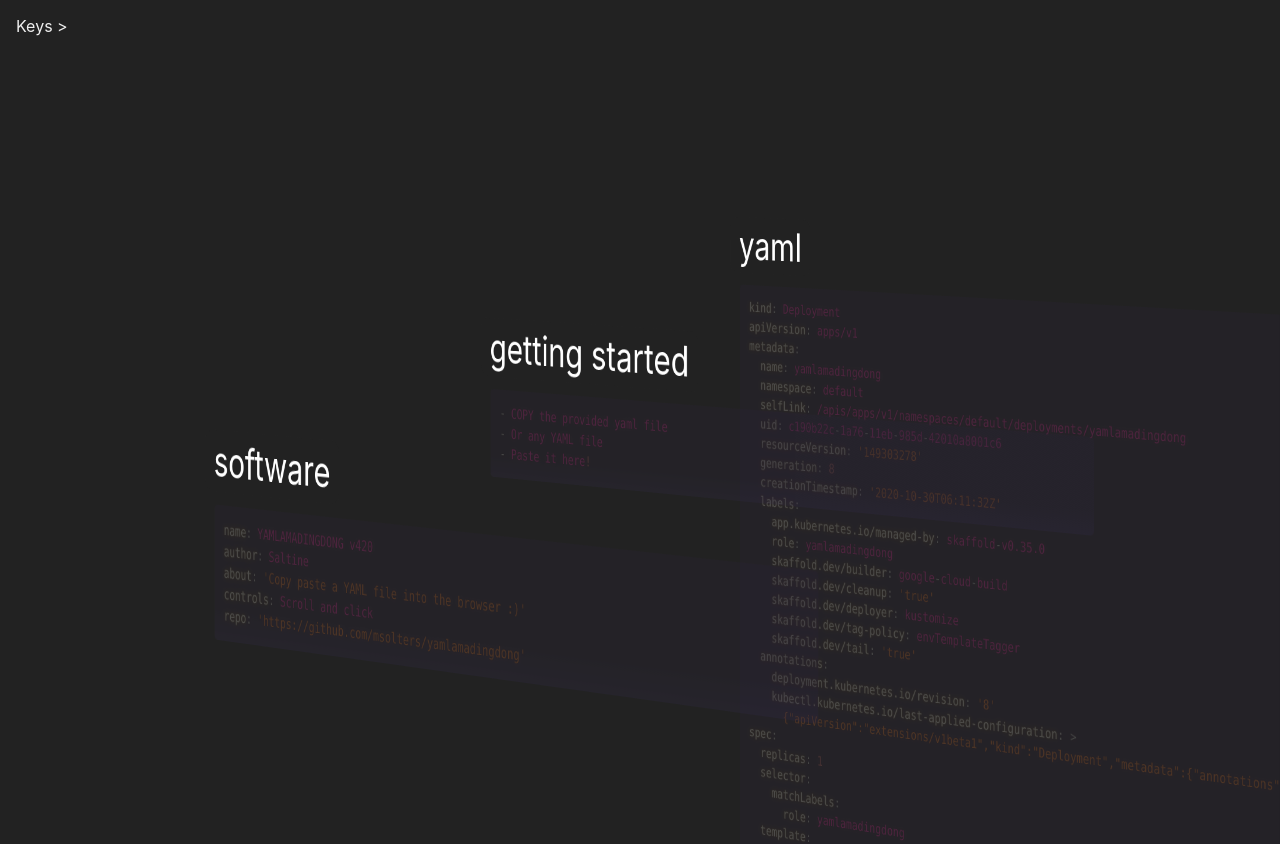
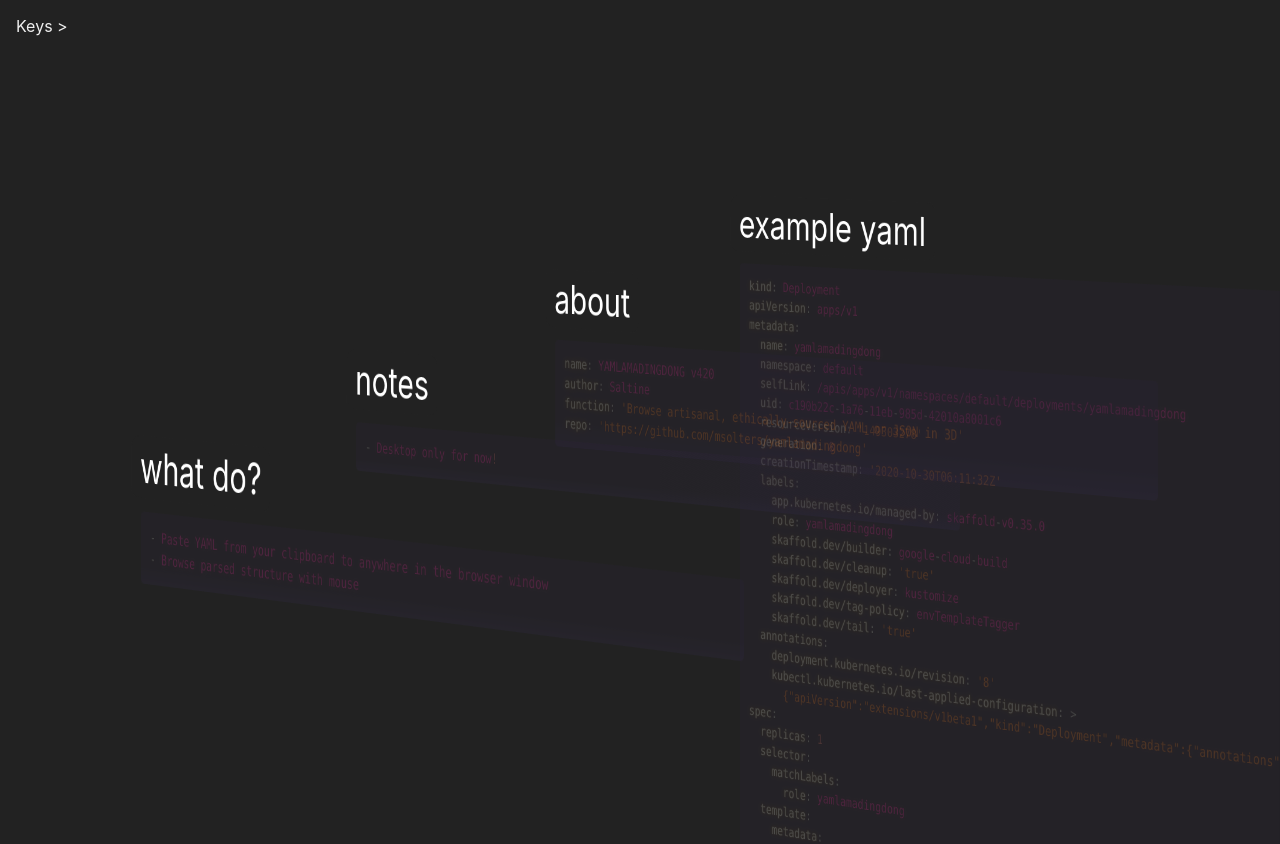
Before and after one commit to msolters/yamlamadingdong, a React (Create React App) app in the folder app/: page / in a window 1280 px wide. Shown: the top 844 px of the page. Built offline with nearby package versions, Linux system fonts and the light colour scheme.

Commit message:
Improve guide

```diff
--- a/app/src/Viewer.js
+++ b/app/src/Viewer.js
@@ -15,17 +15,17 @@ export class Viewer extends React.Component {
 
     const example_yaml = `
 ---
-software:
+what do?:
+- Paste YAML from your clipboard to anywhere in the browser window
+- Browse parsed structure with mouse
+notes:
+- Desktop only for now!
+about:
   name: YAMLAMADINGDONG v420
   author: Saltine
-  about: Copy paste a YAML file into the browser :)
-  controls: Scroll and click
+  function: Browse artisanal, ethically-sourced YAML or JSON in 3D
   repo: https://github.com/msolters/yamlamadingdong
-getting started:
-- COPY the provided yaml file
-- Or any YAML file
-- Paste it here!
-yaml:
+example yaml:
   kind: Deployment
   apiVersion: apps/v1
   metadata:
```
